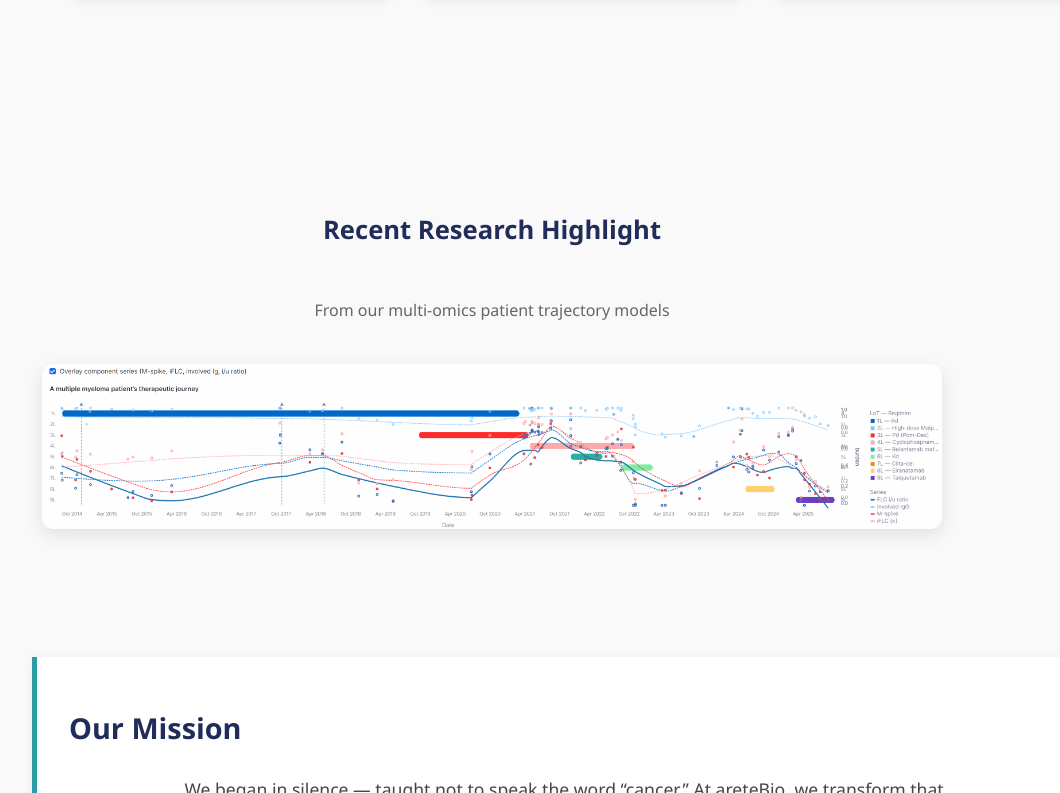
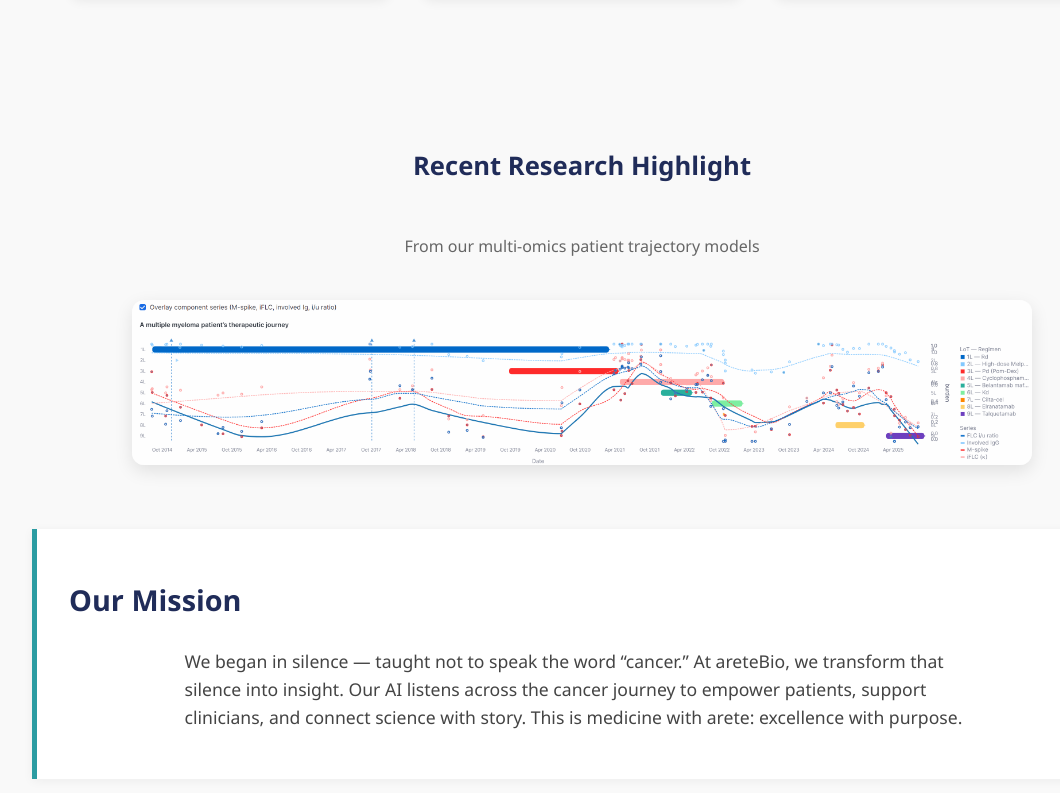
Before and after one commit to ariostosilva/aretebio-life, a plain HTML site: page index.html in a window 1280 px wide. Shown: the part 652-1445 px from the top of the page, without its empty margins (58-1118 px from the left). Drawn offline with Linux system fonts and the light colour scheme.

Commit message:
Update index.html

```diff
--- a/index.html
+++ b/index.html
@@ -89,11 +89,13 @@
     }
 
     .image-block {
-      margin: 4em 0;
-      text-align: center;
+      margin: 4em auto;
+      padding: 0 1.5em;
+      max-width: 1100px;
       display: flex;
       flex-direction: column;
       align-items: center;
+      text-align: center;
       gap: 1.5em;
     }
 
@@ -110,8 +112,8 @@
     }
 
     .image-block img {
-      max-width: min(100%, 900px);
       width: 100%;
+      max-width: 900px;
       height: auto;
       border-radius: 12px;
       box-shadow: 0 6px 18px rgba(0,0,0,0.1);
@@ -184,7 +186,7 @@
   </div>
 </section>
 
-<section class="section image-block">
+<section class="image-block">
   <h2>Recent Research Highlight</h2>
   <p>From our multi-omics patient trajectory models</p>
   <img src="image002.png" alt="Sample figure from areteBio research">
```
